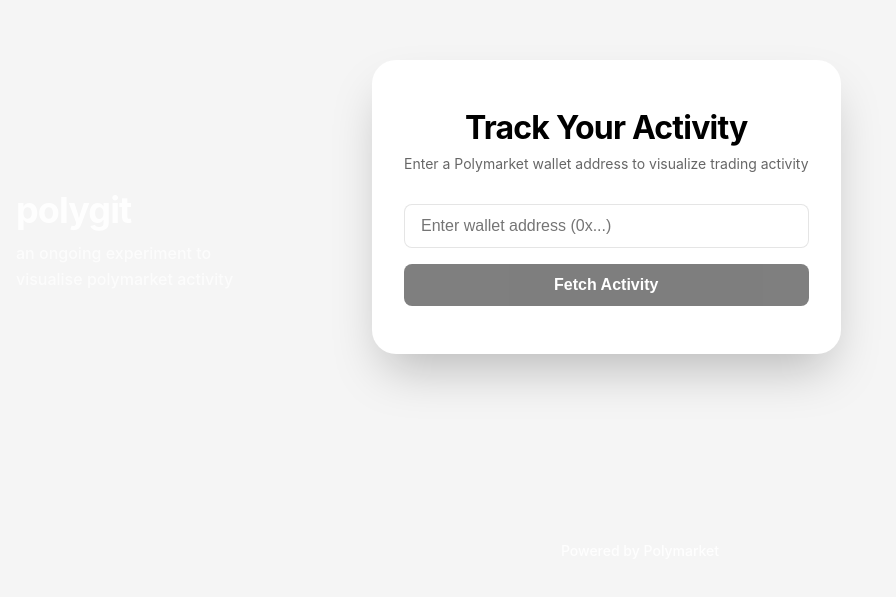
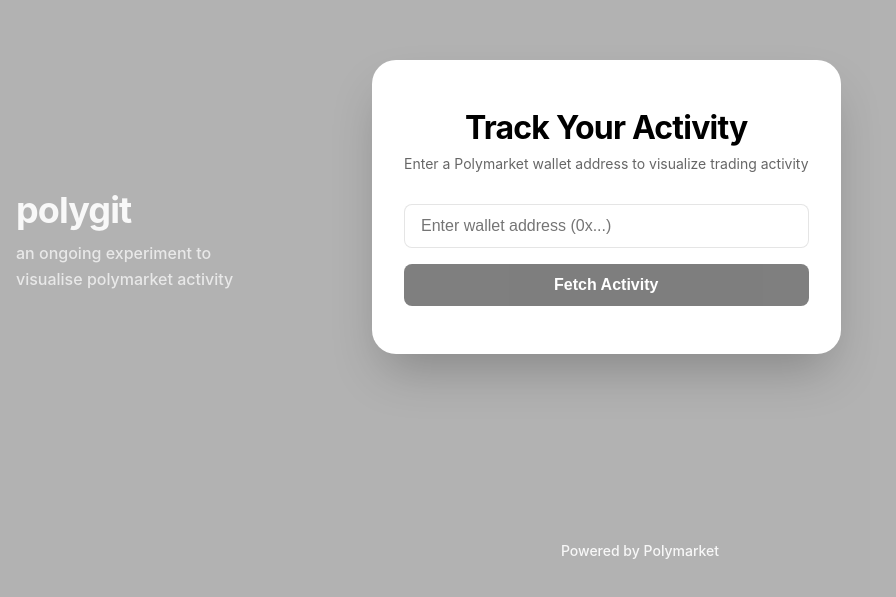
Before and after one commit to aviral125/polymarket-tracker, a React (Create React App) app in the folder projects/polymarket-tracker/: page / in a window 1280 px wide. Shown: the part 193-790 px from the top of the page, without its empty margins (0-896 px from the left). Built offline with nearby package versions, Linux system fonts and the light colour scheme.

Commit message:
Update background: white bg, 50% blur opacity, add 30% black overlay

```diff
--- a/projects/polymarket-tracker/src/App.css
+++ b/projects/polymarket-tracker/src/App.css
@@ -18,7 +18,7 @@ body {
   min-height: 100vh;
   width: 100%;
   overflow: hidden;
-  background: #f5f5f5;
+  background: #ffffff;
   display: flex;
   flex-direction: column;
   align-items: center;
@@ -31,7 +31,7 @@ body {
 .bg-blur-layer {
   position: absolute;
   inset: 0;
-  opacity: 0.3;
+  opacity: 0.5;
   pointer-events: none;
   z-index: 0;
 }
@@ -41,6 +41,15 @@ body {
   height: 100%;
   object-fit: cover;
   transform: scale(1.2);
+}
+
+/* Black Overlay - 30% opacity over blur layer */
+.bg-black-overlay {
+  position: absolute;
+  inset: 0;
+  background: rgba(0, 0, 0, 0.3);
+  pointer-events: none;
+  z-index: 1;
 }
 
 /* Gradient Overlay - Doubled opacity for darker effect */
--- a/projects/polymarket-tracker/src/App.js
+++ b/projects/polymarket-tracker/src/App.js
@@ -304,6 +304,7 @@ function App() {
         <div className="bg-blur-layer">
           <div className="bg-blur-image" />
         </div>
+        <div className="bg-black-overlay" />
         {/* <div className="bg-gradient-overlay" /> */}
 
         <div className="content-wrapper">
@@ -360,6 +361,7 @@ function App() {
         <div className="bg-blur-layer">
           <div className="bg-blur-image" />
         </div>
+        <div className="bg-black-overlay" />
         {/* <div className="bg-gradient-overlay" /> */}
 
         <div className="content-wrapper">
@@ -426,6 +428,7 @@ function App() {
           />
         )}
       </div>
+      <div className="bg-black-overlay" />
       {/* <div className="bg-gradient-overlay" /> */}
 
       {/* Main Content */}
```
